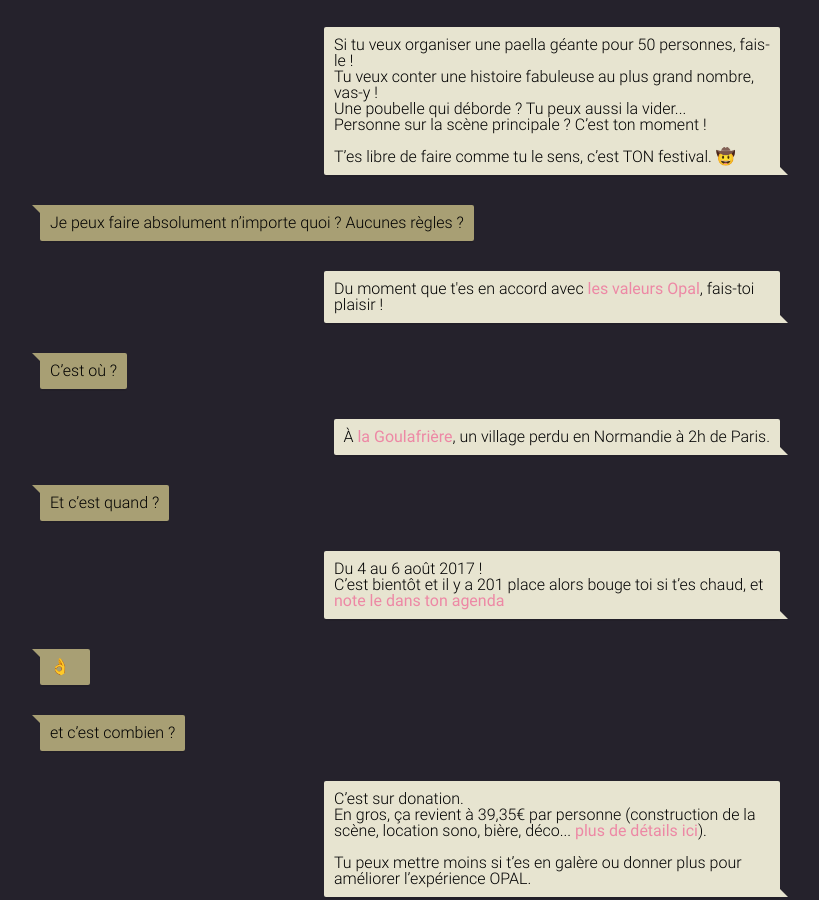
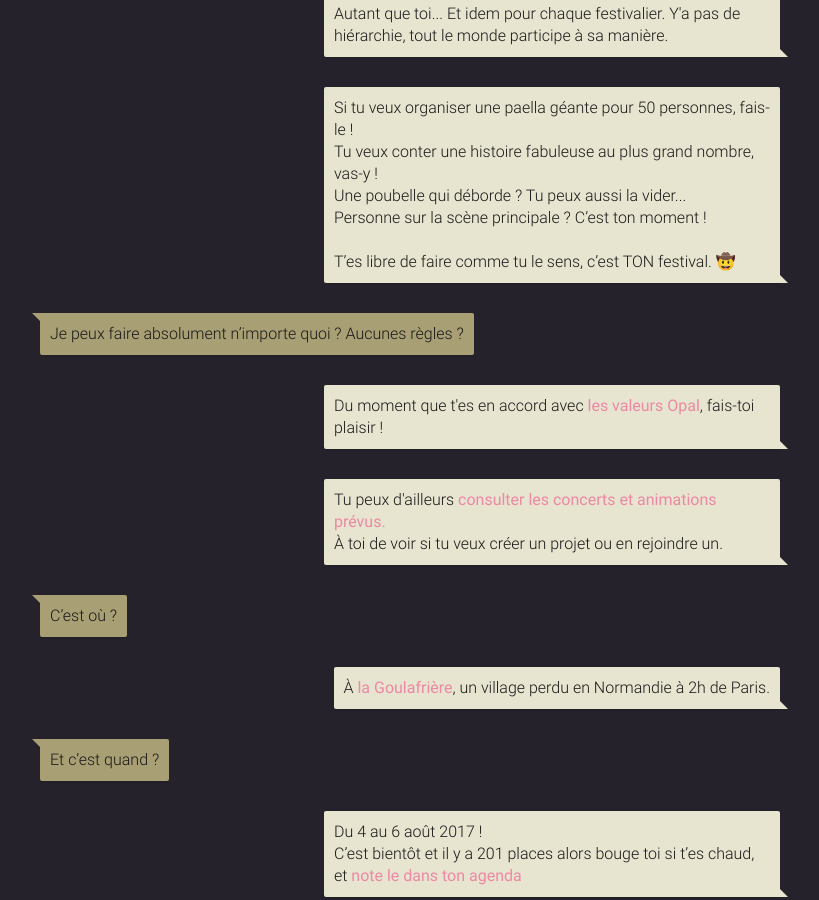
Before and after one commit to djedie/opal-website, a website: page src/opal/index.html in a window 1280 px wide. Shown: the part 814-1714 px from the top of the page, without its empty margins (230-1049 px from the left). Drawn offline with nearby package versions, Linux system fonts and the light colour scheme; files that its build step writes are made by us from their sources.

Commit message:
Textes + url google doc price update

```diff
--- a/src/opal/index.html
+++ b/src/opal/index.html
@@ -30,7 +30,7 @@
         <!-- http://humanstxt.org -->
         <link type="text/plain" rel="author" href="humans.txt" />
 
-        <link rel="stylesheet" href="style.css?v=1.3.2">
+        <link rel="stylesheet" href="style.css?v=1.3.4">
 
         <!-- modernizr-2.7.1.min.js:js -->
         <!-- endinject -->
@@ -85,6 +85,13 @@
 			        	<p>Du moment que t'es en accord avec <a href="http://opal-festival.com/wiki/index.php?title=OPAL_2017#Les_Valeurs" target="_blank">les valeurs Opal</a>, fais-toi plaisir !</p>
 		        	</div>
 		        </li>
+		        <li class="self">
+		        	<div class="msg">
+			        	<p>Tu peux d'ailleurs <a href="https://trello.com/b/ExvlvajY/opal-first-step-events" target="_blank">consulter les concerts et animations prévus.</a><br>
+				        	À toi de voir si tu veux créer un projet ou en rejoindre un.
+			        	</p>
+		        	</div>
+		        </li>
 		        <li class="other">
 		        	<div class="msg">
 			        	<p>C’est où ?</p>
@@ -103,7 +110,7 @@
 		        <li class="self">
 		        	<div class="msg">
 			        	<p>Du 4 au 6 août 2017 ! <br>
-				        	C’est bientôt et il y a 201 place alors bouge toi si t’es chaud, et <a href="https://calendar.google.com/calendar/render?action=TEMPLATE&dates=20170804T100000Z/20170806T180000Z&location=La+Goulafri%C3%A8re&text=Opal+:+First+Step&details=Let%27s+build+something+awesome%0A%0A--%0Ahttp://opal.events" target="_blank">note le dans ton agenda</a></p>
+				        	C’est bientôt et il y a 201 places alors bouge toi si t’es chaud, et <a href="https://calendar.google.com/calendar/render?action=TEMPLATE&dates=20170804T100000Z/20170806T180000Z&location=La+Goulafri%C3%A8re&text=Opal+:+First+Step&details=Let%27s+build+something+awesome%0A%0A--%0Ahttp://opal.events" target="_blank">note le dans ton agenda</a></p>
 		        	</div>
 		        </li>
 		        <li class="other">
@@ -119,7 +126,7 @@
 		        <li class="self">
 		        	<div class="msg">
 			        	<p>C’est sur donation.<br>
-				        	En gros, ça revient à 39,35€ par personne (construction de la scène, location sono, bière, déco... <a href="https://docs.google.com/spreadsheets/d/1C5vqFaHGXl4MNX7k5OY89_46TSYhAZo6StckSHCEljc" target="_blank">plus de détails ici</a>).<br><br>
+				        	En gros, ça revient à 39,35€ par personne (construction de la scène, location sono, bière, déco... <a href="https://docs.google.com/spreadsheets/d/1vMgGABNXRoRguWJR_SPsCxy-l-uO7P-eTvME89v7exg/" target="_blank">plus de détails ici</a>).<br><br>
 
 			        	Tu peux mettre moins si t’es en galère ou donner plus pour améliorer l’expérience OPAL.</p>
 		        	</div>
--- a/src/sass/_main.scss
+++ b/src/sass/_main.scss
@@ -7,7 +7,7 @@ body{
     background-size: 100% auto;
     color: $basecolor;
     min-height: 100%;
-    @include font-roboto(200, 16px, 30px);
+    @include font-roboto(200, 16px, 22px);
 }
 .aligncenter{
     max-width: 80%;
@@ -147,7 +147,7 @@ p{
 		    p {
 			    color: $blacktext;
 			    margin: 0 0 0.2rem 0;
-			    line-height: 1em;
+
 				/* remove webkit p margins */
 				-webkit-margin-before: 0em;
 				-webkit-margin-after: 0em;
--- a/src/sass/_variables.scss
+++ b/src/sass/_variables.scss
@@ -24,7 +24,7 @@ $selection: #241a17;
 // $linkcolor: #efabbc;
 $linkcolor: rgb(237,136,165);
 
-$blacktext: #000;
+$blacktext: #191919;
 $datecolor: rgb(168,159,116);
 
 $bluecolor: rgb(105,157,183);
```
Also changed, not shown: src/opal/price-chat.html (+3 -2 lines), dist/index.html, dist/price-chat.html, dist/style.css, 1 other file.
